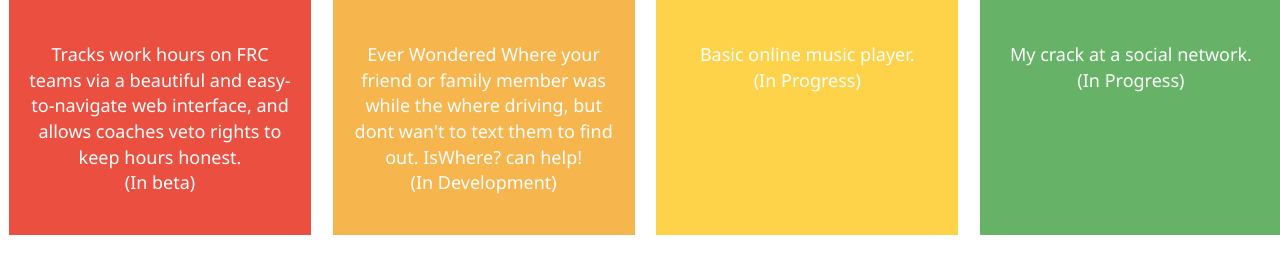
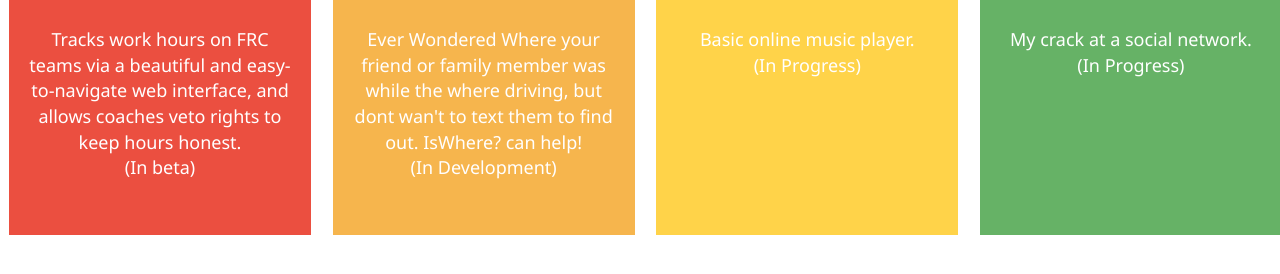
Before and after one commit to villnoweric/villnoweric.github.io, a plain HTML site: page index.html in a window 1280 px wide. Shown: the part 402-676 px from the top of the page. Drawn offline with Linux system fonts and the light colour scheme.

Commit message:
Added padding changes

```diff
--- a/css/style.css
+++ b/css/style.css
@@ -6,7 +6,7 @@
 
 .white {
     font-size: 18px;
-    padding: 15px;
+    padding: 0 15px;
     width: 100%;
 color: #ffffff;
 -webkit-user-select: none;
```
